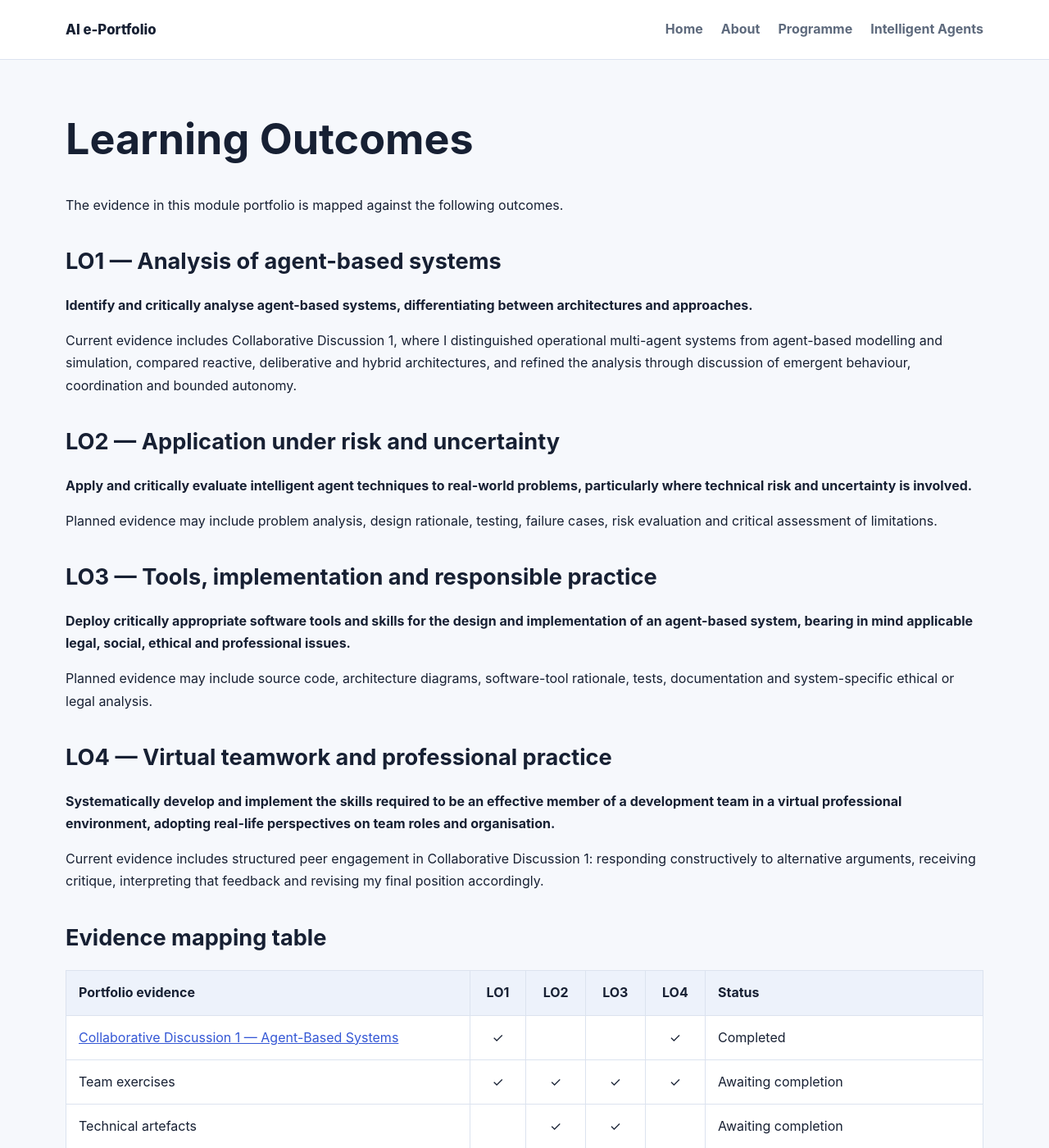
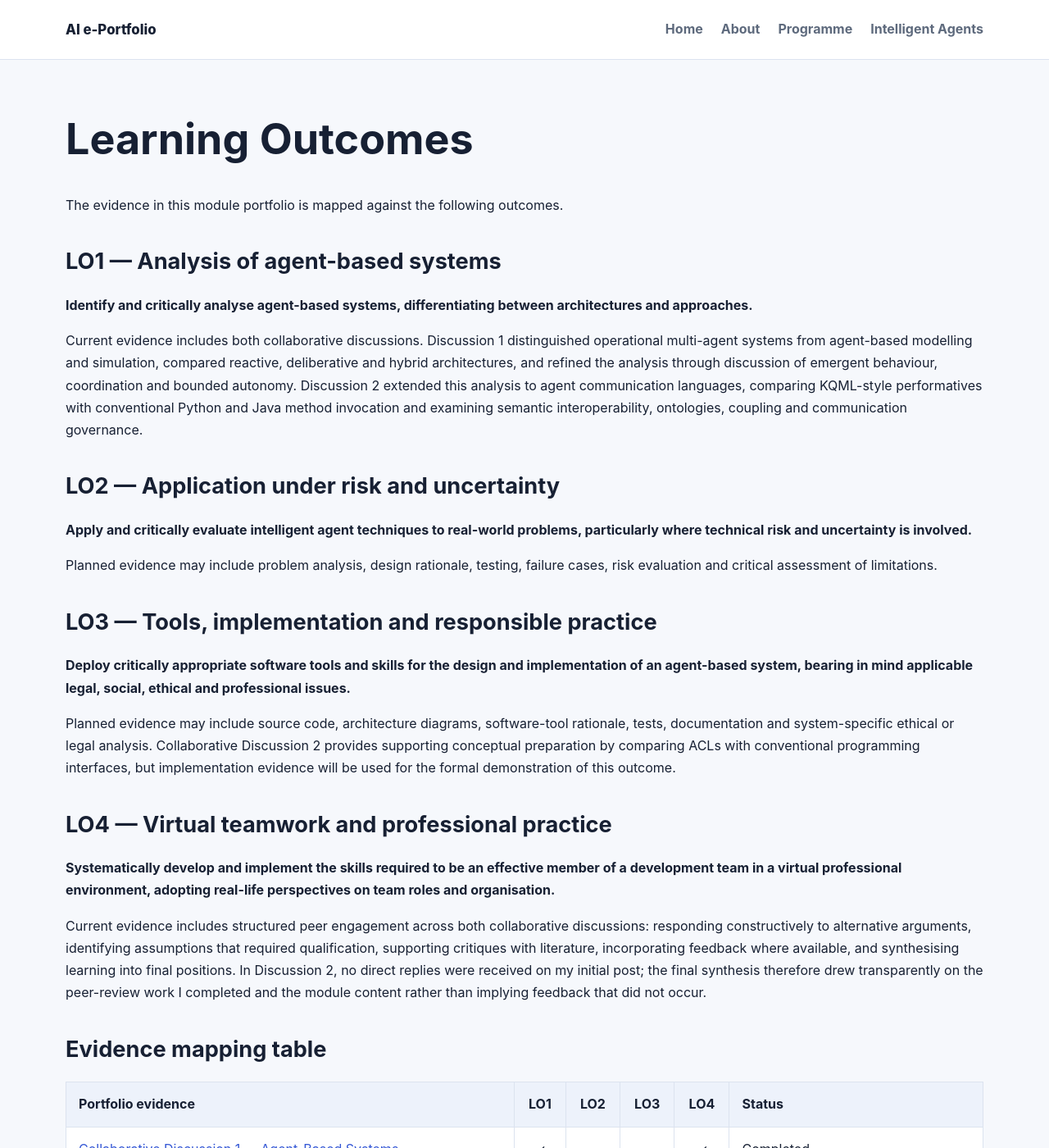
Before and after one commit to Monogios1996/Monogios1996.github.io, a Jekyll site: the page built from modules/intelligent-agents/learning-outcomes.md, in a window 1280 px wide and 1400 px high. Shown: the whole window at 82% size. Built offline with Jekyll 4.4.1, drawn with Linux system fonts in a browser that asks for light colours; some of the changed text lies outside the part shown.

Commit message:
Map Collaborative Discussion 2 to module outcomes

```diff
--- a/modules/intelligent-agents/learning-outcomes.md
+++ b/modules/intelligent-agents/learning-outcomes.md
@@ -11,7 +11,7 @@ The evidence in this module portfolio is mapped against the following outcomes.
 
 **Identify and critically analyse agent-based systems, differentiating between architectures and approaches.**
 
-Current evidence includes Collaborative Discussion 1, where I distinguished operational multi-agent systems from agent-based modelling and simulation, compared reactive, deliberative and hybrid architectures, and refined the analysis through discussion of emergent behaviour, coordination and bounded autonomy.
+Current evidence includes both collaborative discussions. Discussion 1 distinguished operational multi-agent systems from agent-based modelling and simulation, compared reactive, deliberative and hybrid architectures, and refined the analysis through discussion of emergent behaviour, coordination and bounded autonomy. Discussion 2 extended this analysis to agent communication languages, comparing KQML-style performatives with conventional Python and Java method invocation and examining semantic interoperability, ontologies, coupling and communication governance.
 
 ## LO2 — Application under risk and uncertainty
 
@@ -23,19 +23,20 @@ Planned evidence may include problem analysis, design rationale, testing, failur
 
 **Deploy critically appropriate software tools and skills for the design and implementation of an agent-based system, bearing in mind applicable legal, social, ethical and professional issues.**
 
-Planned evidence may include source code, architecture diagrams, software-tool rationale, tests, documentation and system-specific ethical or legal analysis.
+Planned evidence may include source code, architecture diagrams, software-tool rationale, tests, documentation and system-specific ethical or legal analysis. Collaborative Discussion 2 provides supporting conceptual preparation by comparing ACLs with conventional programming interfaces, but implementation evidence will be used for the formal demonstration of this outcome.
 
 ## LO4 — Virtual teamwork and professional practice
 
 **Systematically develop and implement the skills required to be an effective member of a development team in a virtual professional environment, adopting real-life perspectives on team roles and organisation.**
 
-Current evidence includes structured peer engagement in Collaborative Discussion 1: responding constructively to alternative arguments, receiving critique, interpreting that feedback and revising my final position accordingly.
+Current evidence includes structured peer engagement across both collaborative discussions: responding constructively to alternative arguments, identifying assumptions that required qualification, supporting critiques with literature, incorporating feedback where available, and synthesising learning into final positions. In Discussion 2, no direct replies were received on my initial post; the final synthesis therefore drew transparently on the peer-review work I completed and the module content rather than implying feedback that did not occur.
 
 ## Evidence mapping table
 
 | Portfolio evidence | LO1 | LO2 | LO3 | LO4 | Status |
 |---|:---:|:---:|:---:|:---:|---|
 | [Collaborative Discussion 1 — Agent-Based Systems]({{ '/modules/intelligent-agents/collaborative-discussions/' | relative_url }}) | ✓ |  |  | ✓ | Completed |
+| [Collaborative Discussion 2 — Agent Communication Languages]({{ '/modules/intelligent-agents/collaborative-discussions/' | relative_url }}) | ✓ |  |  | ✓ | Completed |
 | Team exercises | ✓ | ✓ | ✓ | ✓ | Awaiting completion |
 | Technical artefacts |  | ✓ | ✓ |  | Awaiting completion |
 | Meeting notes and feedback |  |  |  | ✓ | In progress |
```
